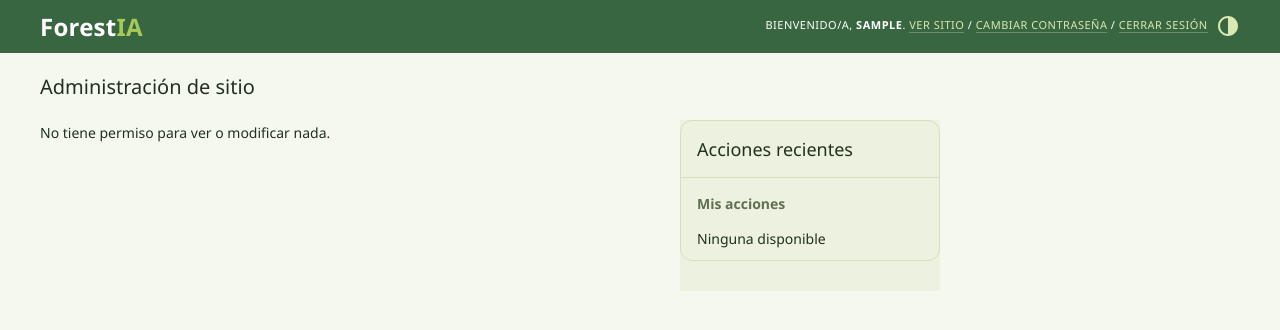
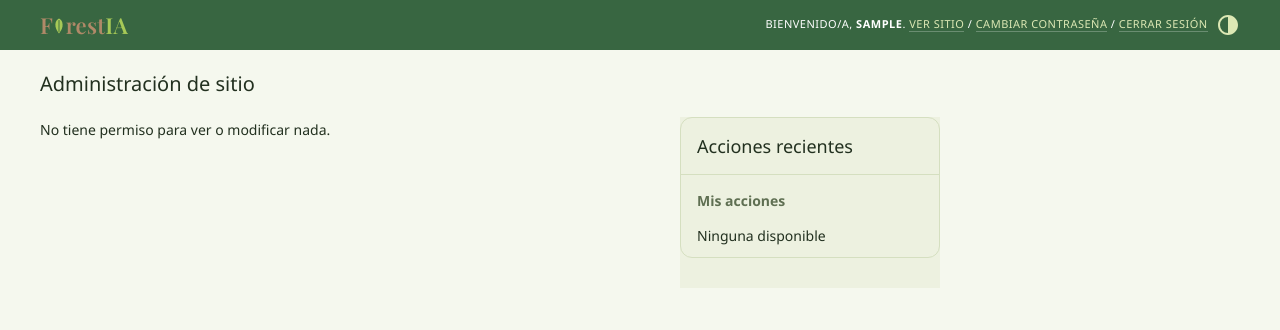
Before and after one commit to catau1625/ForestIA, a Django app: page /equipo/admin/ in a window 1280 px wide. Shown: the top 330 px of the page. Run offline with Django 5.2, Linux system fonts and the light colour scheme; the visitor is signed in with stand-in values (Sample User, id 1); data comes from the database, SQL or seed files in the repository; data that the repository does not hold is empty; parts of the project's set-up code (start-up, migrations or seed data) failed here and were passed over.

Commit message:
Admin: wordmark ForestIA con hoja y Playfair, igual que la intranet

```diff
--- a/templates/admin/base_site.html
+++ b/templates/admin/base_site.html
@@ -4,6 +4,9 @@
 
 {% block extrastyle %}
 {{ block.super }}
+<link rel="preconnect" href="https://fonts.googleapis.com">
+<link rel="preconnect" href="https://fonts.gstatic.com" crossorigin>
+<link href="https://fonts.googleapis.com/css2?family=Playfair+Display:wght@500;600;700&display=swap" rel="stylesheet">
 <style>
 /* Tema ForestIA para Django Admin — paleta oficial #DCE8B4 #A7C957 #6A994E #386641 #B08968 */
 :root {
@@ -61,8 +64,13 @@
 html, body { background: #f5f8ee; }
 
 #header { background: #386641; color: #ffffff; }
-#branding h1 { font-weight: 600; letter-spacing: .01em; }
-#branding h1 span { color: #a7c957; }
+#branding h1 { font-family: "Playfair Display", Georgia, serif; font-weight: 600; letter-spacing: .01em; font-size: 22px; }
+#branding h1 a { display: inline-block; }
+#branding h1 a:hover { text-decoration: none; }
+.wm { white-space: nowrap; }
+.wm .o-slot { position: relative; display: inline-block; color: transparent; }
+.wm .o-slot svg { position: absolute; left: 50%; top: 54%; transform: translate(-50%, -50%); height: .78em; width: auto; }
+.wm .ia { color: #a7c957; }
 
 .module h2, .module caption, .inline-group h2 {
     background: #dce8b4;
@@ -112,5 +120,5 @@ div.breadcrumbs { border-radius: 0; }
 {% endblock %}
 
 {% block branding %}
-<h1 id="site-name">Forest<span style="color:#a7c957">IA</span></h1>
+<h1 id="site-name"><a href="/equipo/admin/" class="wm">F<span class="o-slot">o<svg viewBox="-14 -16 28 32" aria-hidden="true"><path d="M0-14 C8-10 10 2 0 14 C-10 2 -8-10 0-14 Z" fill="#A7C957"/><path d="M0-11 L0 11" stroke="#386641" stroke-width="1.6"/></svg></span>rest<span class="ia">IA</span></a></h1>
 {% endblock %}
```
